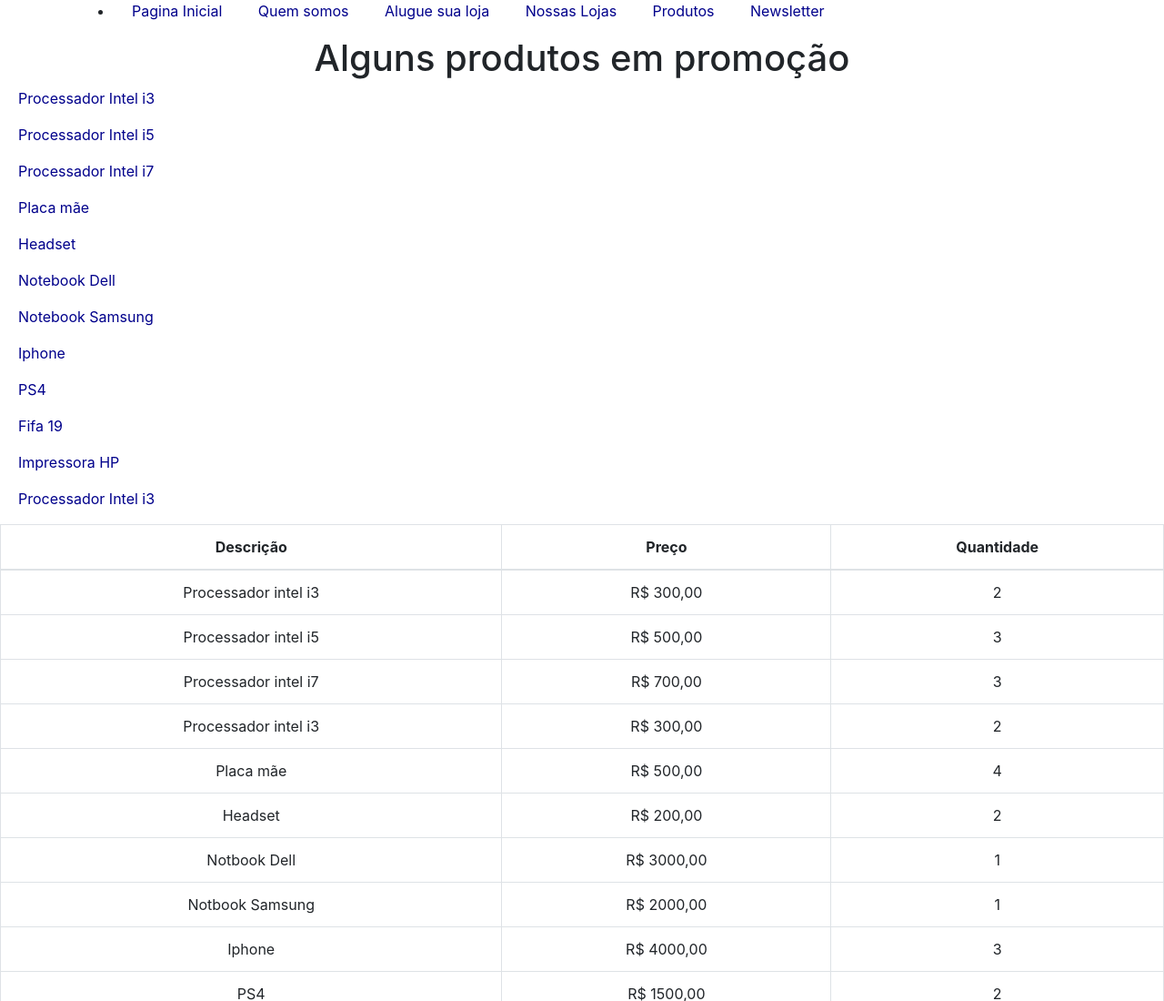
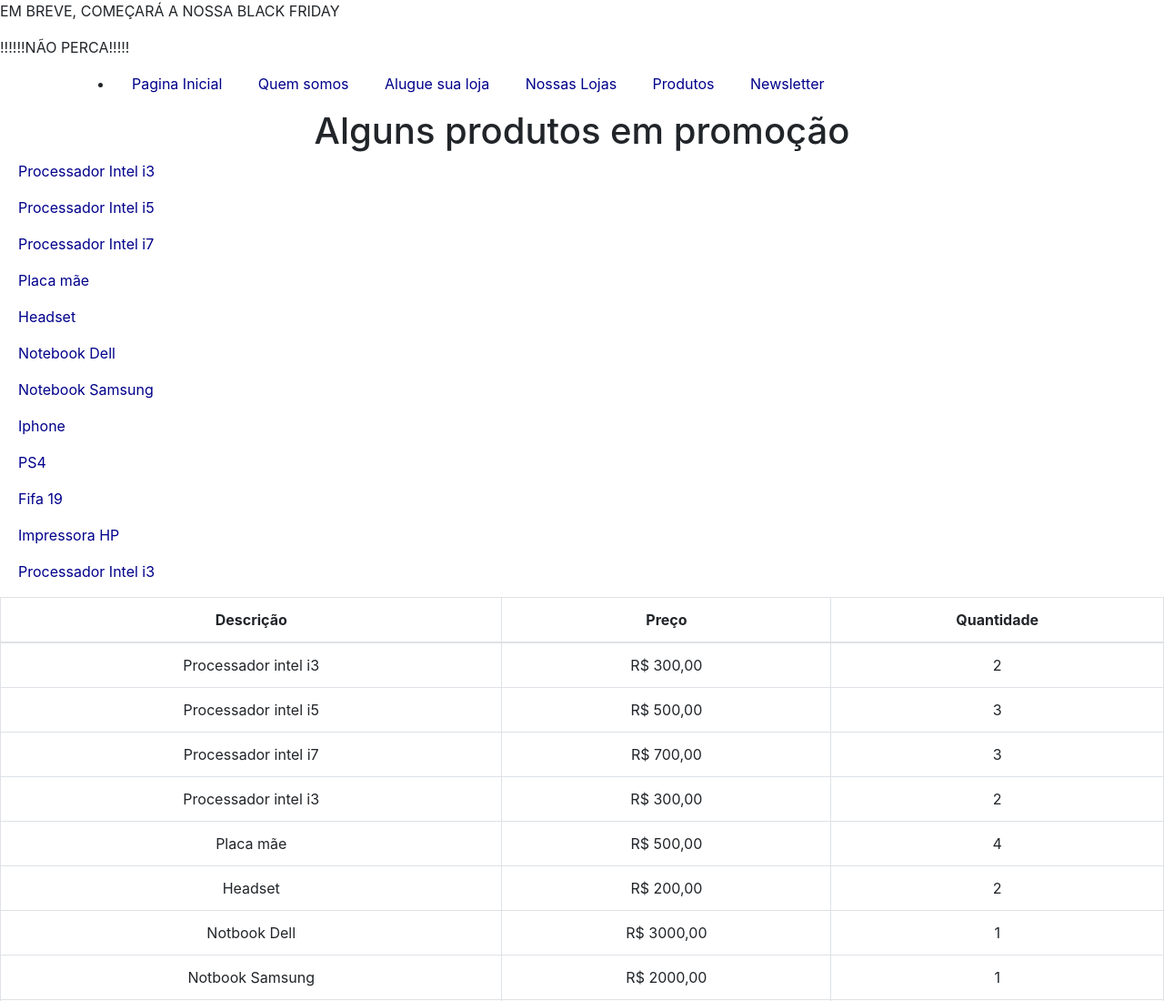
Before and after one commit to luizyreis/shoppingluizy, a plain HTML site: page produtos.html in a window 1280 px wide. Shown: the top 1100 px of the page at 91% size. Drawn offline with nearby package versions, Linux system fonts and the light colour scheme; files that its build step writes are made by us from their sources.

Commit message:
first commit

```diff
--- a/produtos.html
+++ b/produtos.html
@@ -8,6 +8,8 @@
         <link rel="stylesheet" href="https://stackpath.bootstrapcdn.com/bootstrap/4.1.3/css/bootstrap.min.css" integrity="sha384-MCw98/SFnGE8fJT3GXwEOngsV7Zt27NXFoaoApmYm81iuXoPkFOJwJ8ERdknLPMO" crossorigin="anonymous">
     </head>
     <body>
+        <p> EM BREVE, COMEÇARÁ A NOSSA BLACK FRIDAY</p>
+        <P> !!!!!!NÃO PERCA!!!!!</P>
         <div>
             <div class="container">
             <ul>
```
Also changed, not shown: aluguel.html (+2 -0 lines), quem_somos.html (+2 -0 lines).
